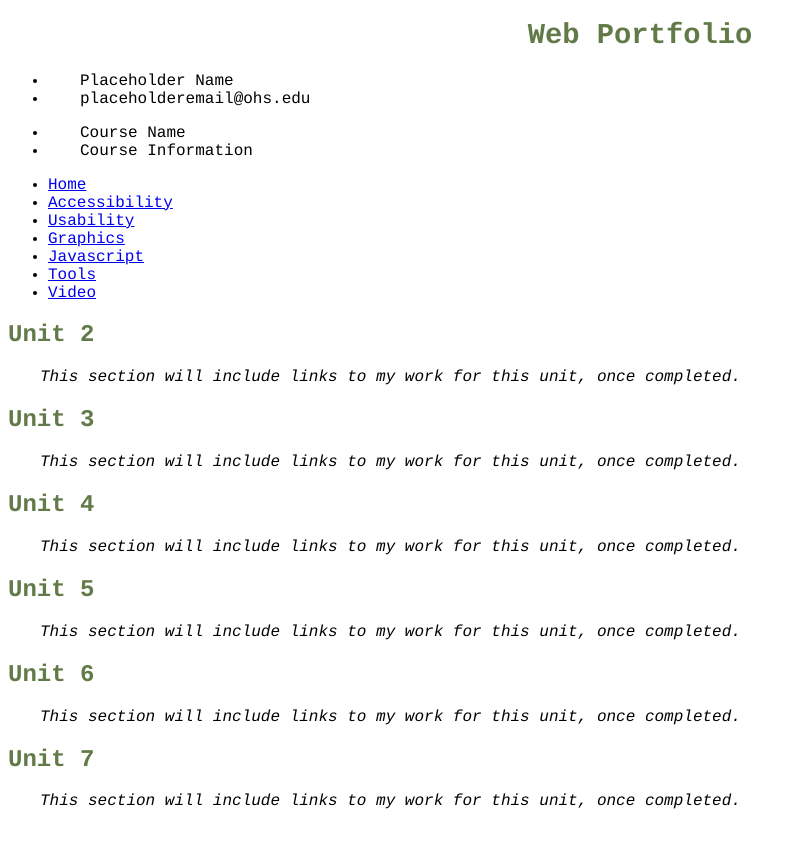
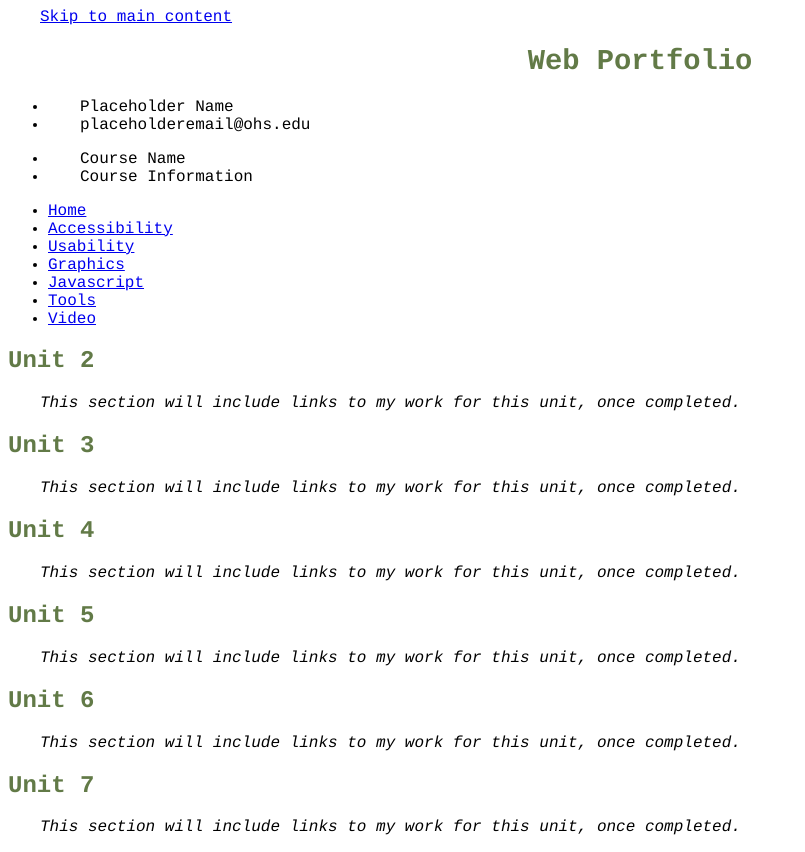
Before and after one commit to zaialvarado/zaialvarado.github.io, a plain HTML site: page index.html in a window 1280 px wide. Shown: the whole page, without its empty margins (0-805 px from the left). Before the commit the page ends 826 px from the top, so only its background shows below. Drawn offline with Linux system fonts and the light colour scheme.

Commit message:
Update index.html

```diff
--- a/index.html
+++ b/index.html
@@ -6,6 +6,9 @@
     <link type="text/css" rel="stylesheet" href="styles.css" media="screen">
   </head>
   <body>
+    <div>
+      <a href="#main">Skip to main content</a>
+    </div>
 <h1>Web Portfolio</h1>
     <div>
       <ul>
@@ -44,7 +47,7 @@
         </li>
       </ul>
     </nav>
-    <main>
+    <main id="main">
     <h2>Unit 2</h2>
 <p>This section will include links to my work for this unit, once completed.</p>
     <h2>Unit 3</h2>
```
